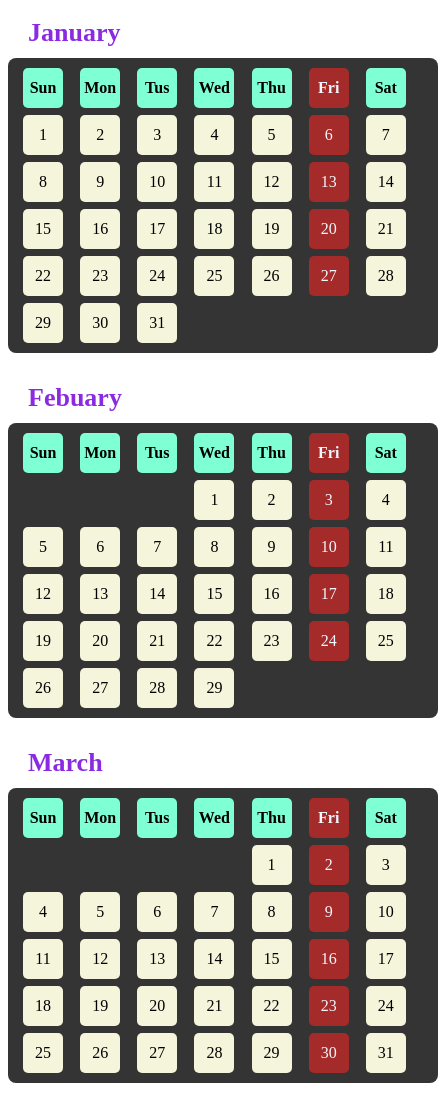
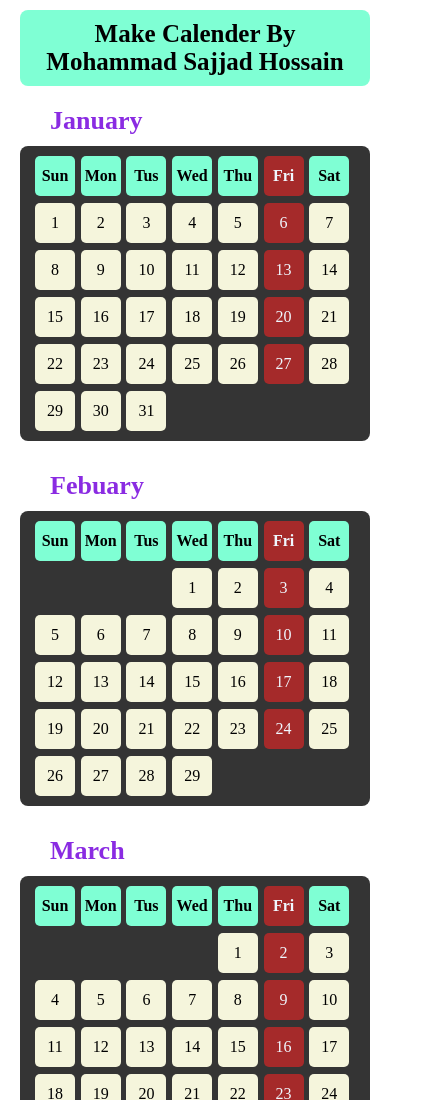
Before and after one commit to sajjadhossain0756/calender-project, a plain HTML site: page index.html in a window 390 px wide. Shown: the top 1100 px of the page, 438 px wide, since content can reach past the window. Drawn offline with Linux system fonts and the light colour scheme.

Commit message:
title add

```diff
--- a/index.html
+++ b/index.html
@@ -3,10 +3,11 @@
 <head>
     <meta charset="UTF-8">
     <meta name="viewport" content="width=device-width, initial-scale=1.0">
-    <title>Cleander Projects</title>
+    <title>Cleander Projects by sajjad</title>
     <link rel="stylesheet" href="style.css">
 </head>
 <body>
+    <h1>Make Calender By Mohammad Sajjad Hossain</h1>
     <header>
 
     </header>
--- a/style.css
+++ b/style.css
@@ -1,3 +1,16 @@
+*{
+    padding: 0;
+    margin: 0;
+    box-sizing: border-box;
+}
+h1{
+    background-color: aquamarine;
+    padding: 10px;
+    border-radius: 8px;
+    width: 680px;
+    margin: 10px auto;
+}
+
 .cleander-section{
     display: grid;
     grid-template-columns: repeat(3,1fr);
@@ -40,14 +53,19 @@
 }
 
 @media screen and (max-width:576px) {
+    h1{
+        width: 350px;
+        font-size: 25px;
+        text-align: center;
+    }
     .cleander-section{
         grid-template-columns: repeat(1,1fr);
     }
     .cleander-container{
-        width: 400px;
+        width: 350px;
         margin: 0 auto;
     }
     .month-name{
-        margin-left: 20px;
+        margin-left: 50px;
     }
 }
```
